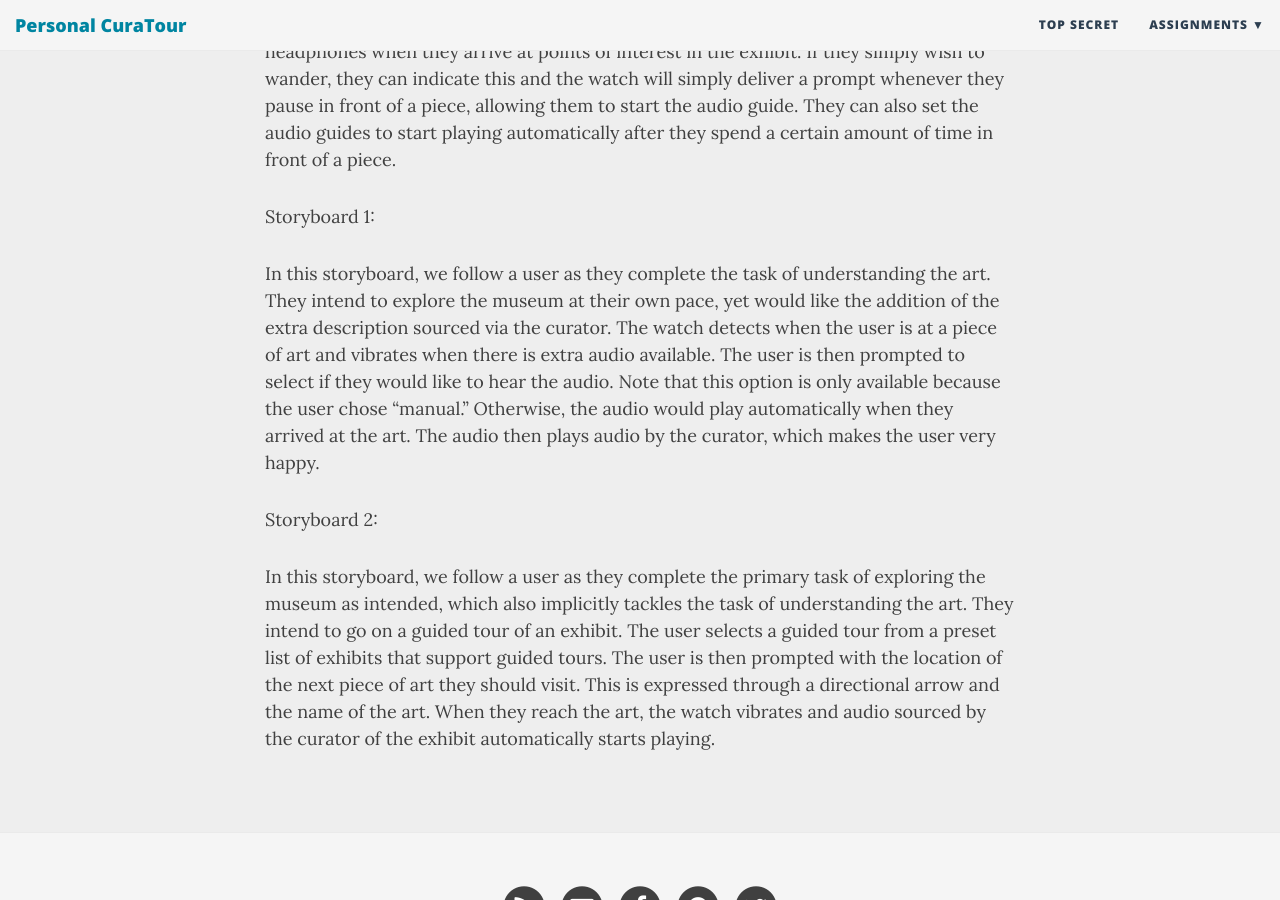
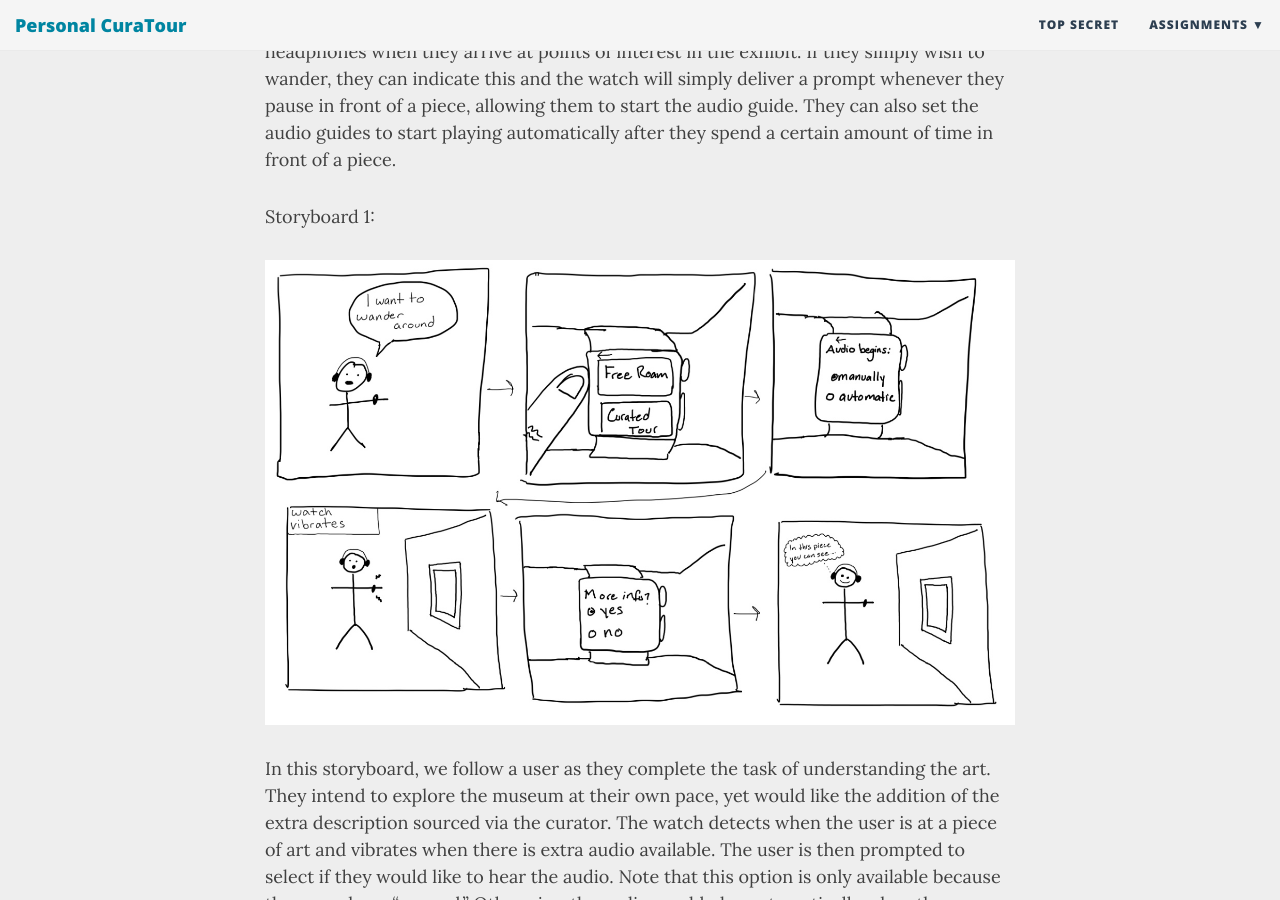
Before and after one commit to krtejeda/PersonalCuraTour, a Jekyll site: the page built from Project-Design-Review.md, in a window 1280 px wide and 900 px high, scrolled down 1232 px. Built offline with Jekyll 4.4.1, drawn with Linux system fonts in a browser that asks for light colours; nearby versions of some CDN libraries.

Commit message:
Update Project-Design-Review.md

```diff
--- a/Project-Design-Review.md
+++ b/Project-Design-Review.md
@@ -13,12 +13,15 @@ Our supported tasks are largely motivated by our users’ needs.  We chose to su
 
 The specific functionality of the design is as follows: when the user launches the watch app, if they want a curated tour then they are offered a menu several exhibit tours provided by the curators. They can select the desired exhibit tour, after which directions are displayed on the watch face and audio begins to play through paired bluetooth headphones when they arrive at points of interest in the exhibit.  If they simply wish to wander, they can indicate this and the watch will simply deliver a prompt whenever they pause in front of a piece, allowing them to start the audio guide.  They can also set the audio guides to start playing automatically after they spend a certain amount of time in front of a piece.
 
+Storyboard 1:
 
-Storyboard 1:
+![](https://krtejeda.github.io/PersonalCuraTour/img/storyboard1.jpg)
 
 In this storyboard, we follow a user as they complete the task of understanding the art. They intend to explore the museum at their own pace, yet would like the addition of the extra description sourced via the curator. The watch detects when the user is at a piece of art and vibrates when there is extra audio available. The user is then prompted to select if they would like to hear the audio. Note that this option is only available because the user chose “manual.” Otherwise, the audio would play automatically when they arrived at the art. The audio then plays audio by the curator, which makes the user very happy.
 
 
 Storyboard 2:
 
+![](https://krtejeda.github.io/PersonalCuraTour/img/storyboard2.jpg)
+
 In this storyboard, we follow a user as they complete the primary task of exploring the museum as intended, which also implicitly tackles the task of understanding the art. They intend to go on a guided tour of an exhibit. The user selects a guided tour from a preset list of exhibits that support guided tours. The user is then prompted with the location of the next piece of art they should visit. This is expressed through a directional arrow and the name of the art. When they reach the art, the watch vibrates and audio sourced by the curator of the exhibit automatically starts playing.
```
